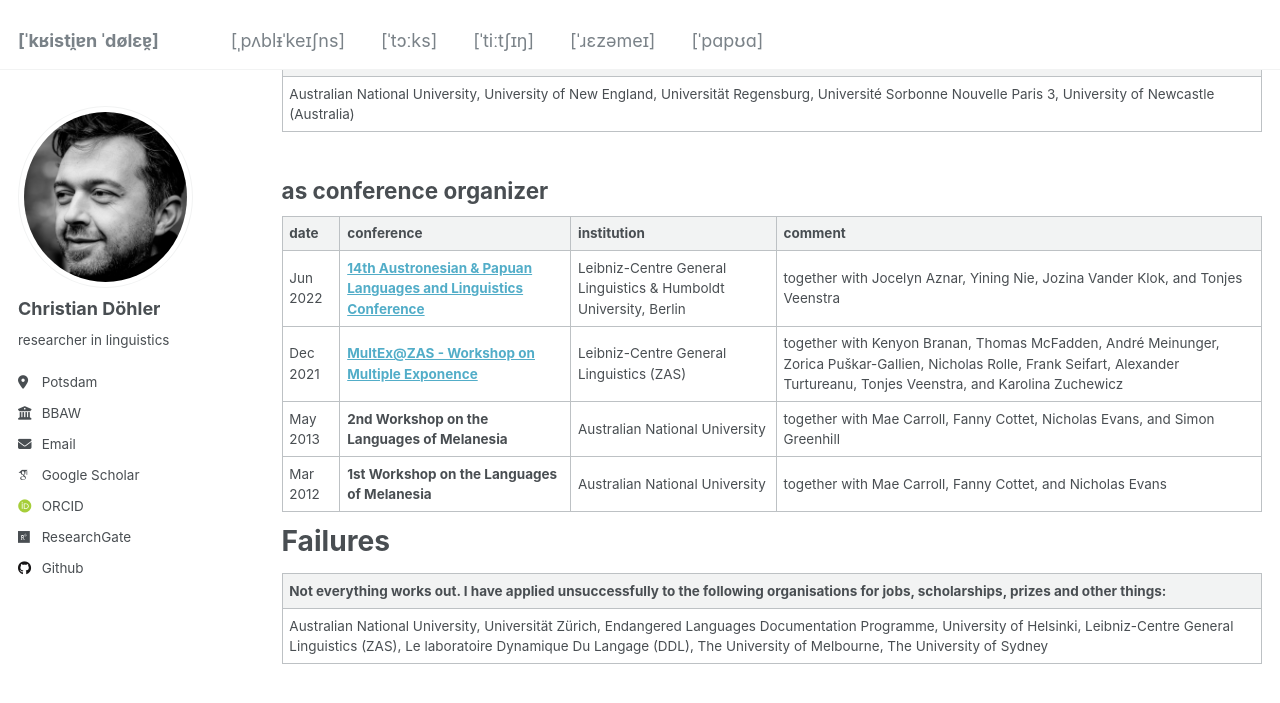
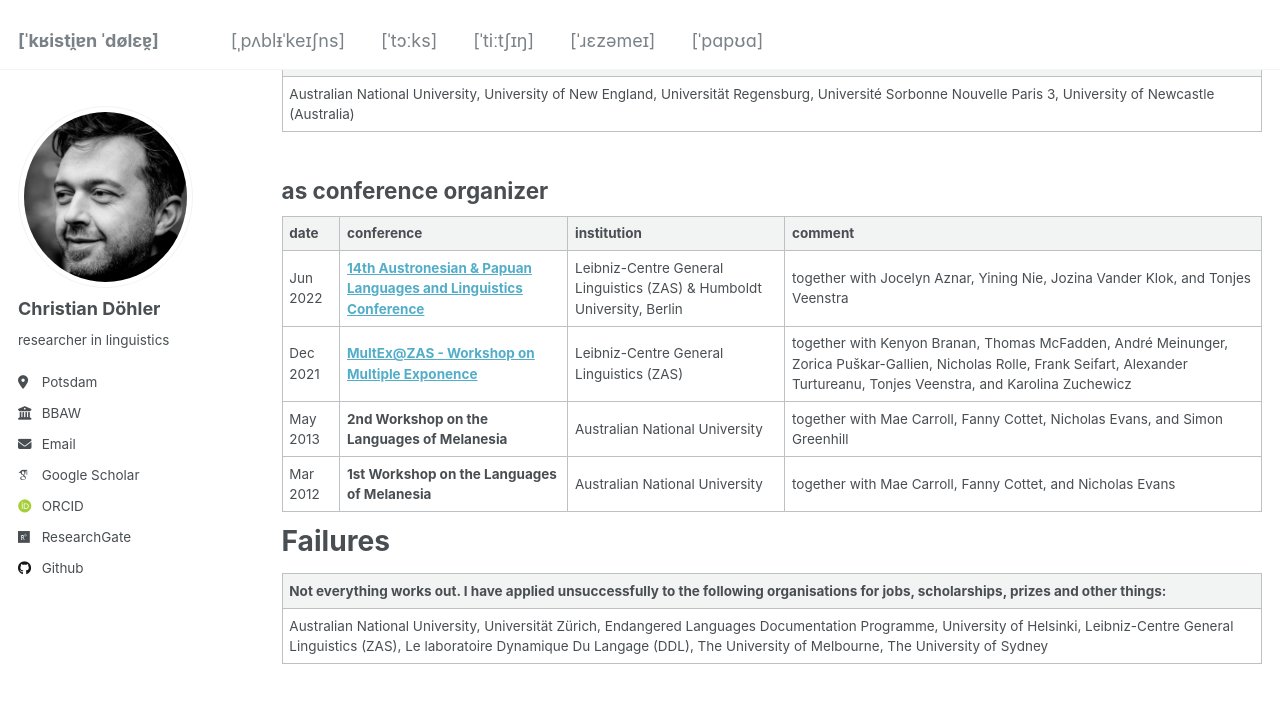
Before and after one commit to chrdoe/chrdoe.github.io, a Jekyll site: the page built from _pages/cv.md, in a window 1280 px wide and 900 px high, scrolled down 3326 px. Shown: the top 703 px of the window. Built offline with Jekyll 4.4.1, drawn with Linux system fonts in a browser that asks for light colours; some web fonts are replaced.

Commit message:
Update cv.md

```diff
--- a/_pages/cv.md
+++ b/_pages/cv.md
@@ -114,7 +114,7 @@ as conference organizer
 
 |date|conference|institution|comment|
 |---|---|---|-----|
-|Jun 2022|**[14th Austronesian & Papuan Languages and Linguistics Conference](https://sites.google.com/view/apll14-conference/)**|Leibniz-Centre General Linguistics & Humboldt University, Berlin|together with Jocelyn Aznar, Yining Nie, Jozina Vander Klok, and Tonjes Veenstra|
+|Jun 2022|**[14th Austronesian & Papuan Languages and Linguistics Conference](https://sites.google.com/view/apll14-conference/)**|Leibniz-Centre General Linguistics (ZAS) & Humboldt University, Berlin|together with Jocelyn Aznar, Yining Nie, Jozina Vander Klok, and Tonjes Veenstra|
 |Dec 2021|**[MultEx@ZAS - Workshop on Multiple Exponence](https://sites.google.com/view/multexzas/home)**|Leibniz-Centre General Linguistics (ZAS)|together with Kenyon Branan, Thomas McFadden, André Meinunger, Zorica Puškar-Gallien, Nicholas Rolle, Frank Seifart, Alexander Turtureanu, Tonjes Veenstra, and Karolina Zuchewicz|
 |May 2013|**2nd Workshop on the Languages of Melanesia**|Australian National University|together with Mae Carroll, Fanny Cottet, Nicholas Evans, and Simon Greenhill|
 |Mar 2012|**1st Workshop on the Languages of Melanesia**|Australian National University|together with Mae Carroll, Fanny Cottet, and Nicholas Evans|
```
